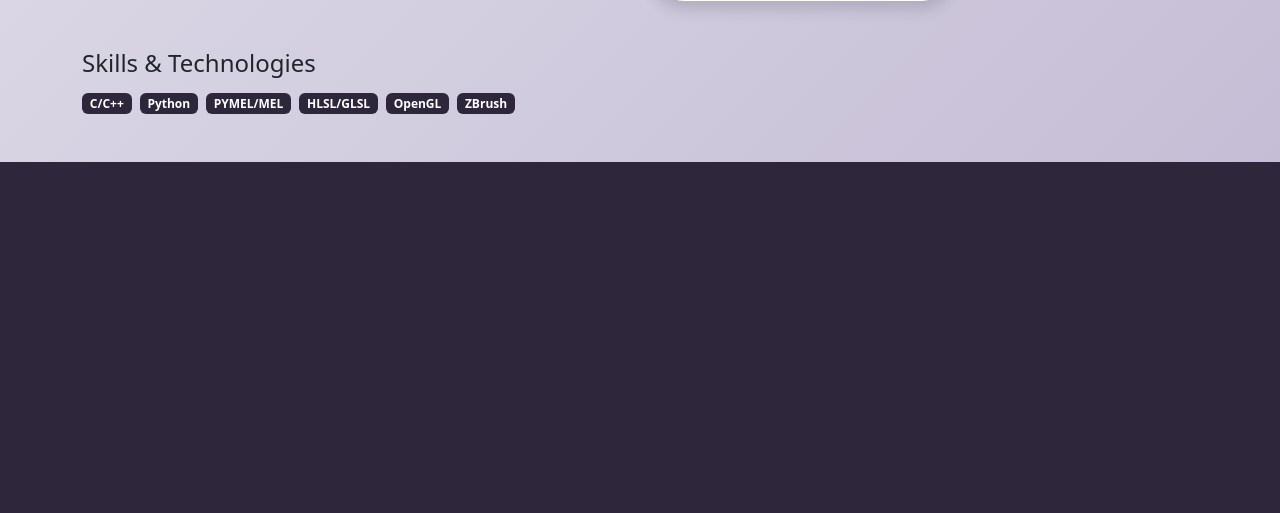
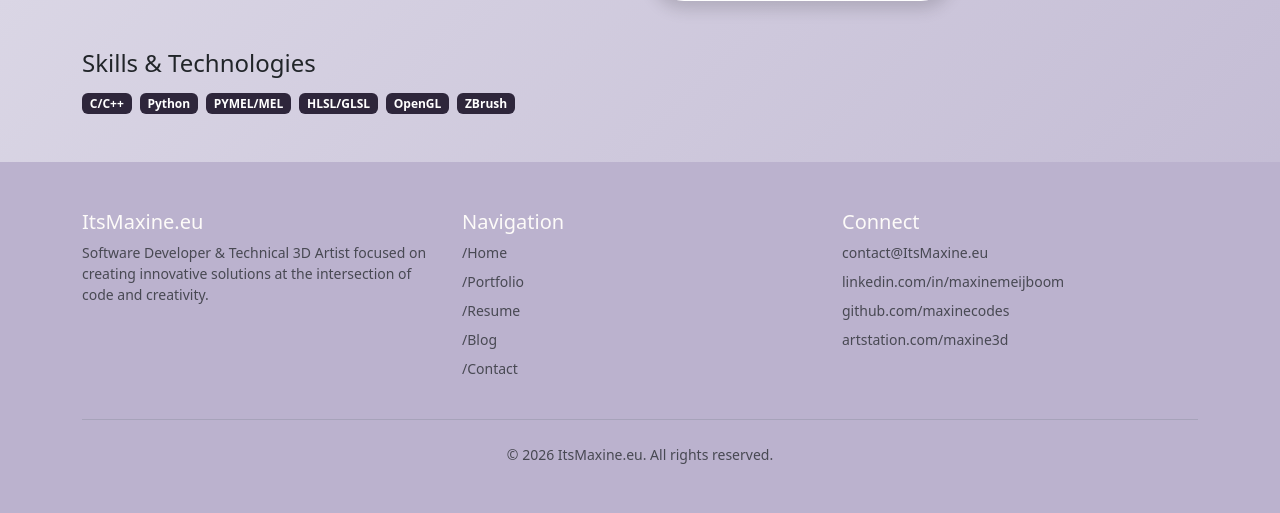
Before and after one commit to MaxineCodes/portfolio_website, a Flask app: page / in a window 1280 px wide. Shown: the part 807-1320 px from the top of the page. Before the commit the page ends 969 px from the top, so only its background shows below. Run offline with Flask 3, Linux system fonts and the light colour scheme.

Commit message:
footer section added

```diff
--- a/templates/base.html
+++ b/templates/base.html
@@ -14,7 +14,7 @@
     {% block header %}
     <nav class="navbar navbar-expand-lg navbar-light custom-navbar">
         <div class="container-fluid">
-            <a class="navbar-brand" href="#">ItsMaxine.eu</a>
+            <a class="navbar-brand" href="{{ url_for('index') }}">ItsMaxine.eu</a>
 
             <button class="navbar-toggler" type="button" data-bs-toggle="collapse" data-bs-target="#navbarSupportedContent" aria-controls="navbarSupportedContent" aria-expanded="false" aria-label="Toggle navigation">
                 <span class="navbar-toggler-icon"></span>
@@ -23,13 +23,13 @@
             <div class="collapse navbar-collapse" id="navbarSupportedContent">
                 <ul class="navbar-nav me-auto mb-2 mb-lg-0">
                     <li class="nav-item active">
-                        <a class="nav-link" href="#">/Home</a>
+                        <a class="nav-link" href="{{ url_for('index') }}">/Home</a>
                     </li>
                     <li class="nav-item">
-                        <a class="nav-link" href="#">/Portfolio</a>
+                        <a class="nav-link" href="{{ url_for('portfolio')}}">/Portfolio</a>
                     </li>
                     <li class="nav-item">
-                        <a class="nav-link" href="#">/Resume</a>
+                        <a class="nav-link" href="{{ url_for('resume') }}">/Resume</a>
                     </li>
                     <li class="nav-item">
                         <a class="nav-link" href="#">/Blog</a>
@@ -53,7 +53,51 @@
     </div>
 
     <!-- Footer -->
-    {% block footer %}{% endblock %}
+    {% block footer %}
+    <footer class="bg-light text-light py-5">
+        <div class="container">
+            <div class="row">
+                <!-- About Section -->
+                <div class="col-md-4 mb-4 mb-md-0">
+                    <h5>ItsMaxine.eu</h5>
+                    <p class="small text-muted">Software Developer & Technical 3D Artist focused on creating innovative solutions at the intersection of code and creativity.</p>
+                </div>
+
+                <!-- Quick Links -->
+                <div class="col-md-4 mb-4 mb-md-0">
+                    <h5>Navigation</h5>
+                    <ul class="list-unstyled small">
+                        <li class="mb-2"><a href="{{ url_for('index') }}" class="text-muted text-decoration-none">/Home</a></li>
+                        <li class="mb-2"><a href="#" class="text-muted text-decoration-none">/Portfolio</a></li>
+                        <li class="mb-2"><a href="{{ url_for('resume') }}" class="text-muted text-decoration-none">/Resume</a></li>
+                        <li class="mb-2"><a href="#" class="text-muted text-decoration-none">/Blog</a></li>
+                        <li><a href="#" class="text-muted text-decoration-none">/Contact</a></li>
+                    </ul>
+                </div>
+
+                <!-- Connect -->
+                <div class="col-md-4">
+                    <h5>Connect</h5>
+                    <ul class="list-unstyled small">
+                        <li class="mb-2"><a href="#" class="text-muted text-decoration-none">contact@ItsMaxine.eu</a></li>
+                        <li class="mb-2"><a href="#" class="text-muted text-decoration-none">linkedin.com/in/maxinemeijboom</a></li>
+                        <li class="mb-2"><a href="#" class="text-muted text-decoration-none">github.com/maxinecodes</a></li>
+                        <li><a href="#" class="text-muted text-decoration-none">artstation.com/maxine3d</a></li>
+                    </ul>
+                </div>
+            </div>
+
+            <hr class="border-secondary my-4">
+
+            <div class="row">
+                <div class="col-12 text-center">
+                    <p class="small text-muted mb-0">&copy; 2026 ItsMaxine.eu. All rights reserved.</p>
+                </div>
+            </div>
+        </div>
+    </footer>
+    {% endblock %}
+
 
     <!-- Bootstrap 5 JS Bundle -->
     <script src="https://cdn.jsdelivr.net/npm/bootstrap@5.3.3/dist/js/bootstrap.bundle.min.js"></script>
```
